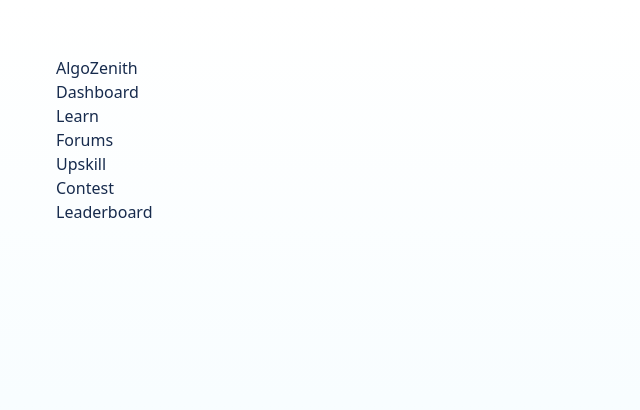
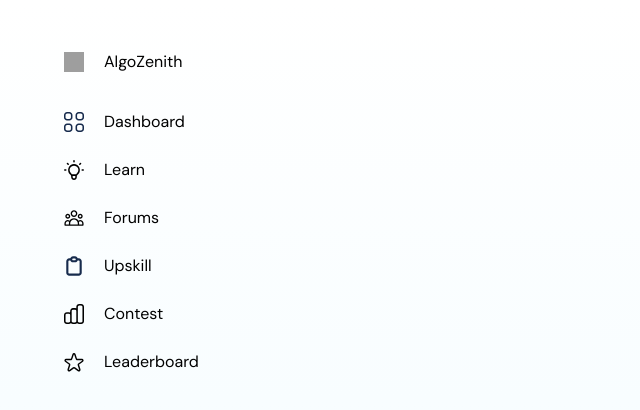
Before and after one commit to abhishekbadole8/dashboard-assigment, a React (Vite) app: page / in a window 1280 px wide. Shown: the top 410 px of the page, without its empty margins (0-640 px from the left). Built offline with nearby package versions, Linux system fonts and the light colour scheme; grey boxes are pictures that could not be loaded.

Commit message:
feat: Aside created

```diff
--- a/index.html
+++ b/index.html
@@ -1,13 +1,21 @@
 <!doctype html>
 <html lang="en">
+
 <head>
   <meta charset="UTF-8" />
   <link rel="icon" type="image/svg+xml" href="/vite.svg" />
   <meta name="viewport" content="width=device-width, initial-scale=1.0" />
   <title>UpSkill</title>
+  <link rel="preconnect" href="https://fonts.googleapis.com">
+  <link rel="preconnect" href="https://fonts.gstatic.com" crossorigin>
+  <link
+    href="https://fonts.googleapis.com/css2?family=DM+Sans:ital,opsz,wght@0,9..40,100..1000;1,9..40,100..1000&display=swap"
+    rel="stylesheet">
 </head>
+
 <body>
   <div id="root"></div>
   <script type="module" src="/src/main.jsx"></script>
 </body>
+
 </html>
--- a/src/App.jsx
+++ b/src/App.jsx
@@ -8,7 +8,7 @@
 function App() {
   return (
     <Router>
-      <div className='w-full h-screen p-14 flex bg-white-to-light-blue'>
+      <div className='w-full h-screen p-10 flex bg-white-to-light-blue font-sans'>
         <Routes>
           <Route path="/" element={<UpSkill />} />
           <Route path="/upskill" element={<UpSkill />} />
--- a/src/components/Aside.jsx
+++ b/src/components/Aside.jsx
@@ -1,7 +1,6 @@
 import React from 'react'
 import { icons } from "../constants"
-
-export default function Aside() {
+import AsideItems from './AsideItems';
 
 const asideItems = [
   {
@@ -12,43 +11,49 @@
   {
     id: 2,
     title: 'Dashboard',
-      icon: icons.dashboard
+    icon: icons.dashboard,
+    path: '/dashboard'
   },
   {
     id: 3,
     title: 'Learn',
-      icon: icons.bulb
+    icon: icons.bulb,
+    path: '/learn'
   },
   {
     id: 4,
     title: 'Forums',
-      icon: icons.people
+    icon: icons.people,
+    path: '/forum'
   },
   {
     id: 5,
     title: 'Upskill',
-      icon: icons.clipboard
+    icon: icons.clipboard,
+    path: '/upskill'
   },
   {
     id: 6,
     title: 'Contest',
-      icon: icons.growth
-
+    icon: icons.growth,
+    path: '/contest'
   },
   {
     id: 7,
     title: 'Leaderboard',
-      icon: icons.star
-
+    icon: icons.star,
+    path: '/leaderboard'
   }
 ]
 
+export default function Aside() {
+
   return (
-    <aside className='w-full  max-w-[250px] '>
+    <aside className='w-full h-full pl-2 pr-4 max-w-[250px]'>
 
-      <ul>
-        {asideItems.map(({ id, icon, title }) => (
-          <li key={id} className='list-none text-secondary'>{title}</li>
+      <ul className=''>
+        {asideItems.map((item) => (
+          <AsideItems key={item.id} item={item} />
         ))}
       </ul>
 
--- /dev/null
+++ b/src/components/AsideItems.jsx
@@ -0,0 +1,15 @@
+import { useLocation } from 'react-router-dom'
+
+export default function AsideItems({ item }) {
+    const { pathname } = useLocation();
+
+    const { icon, title, path } = item
+
+    return (
+        <li className={`first:mb-4 list-none flex items-center gap-x-5 rounded-md py-2.5 px-4 mb-1 cursor-pointer hover:bg-[#D6F4FF]
+        ${pathname === path ? 'bg-[#D6F4FF]' : ''}`}>
+            <img src={icon} alt="icon" className='w-5 h-5' />
+            <p className='text-black font-normal text-base'>{title}</p>
+        </li>
+    )
+}
--- a/tailwind.config.js
+++ b/tailwind.config.js
@@ -9,6 +9,9 @@
       backgroundImage: {
         "white-to-light-blue": "linear-gradient(to bottom, #FFFFFF, #F1FBFF)",
       },
+      fontFamily: {
+        sans: ['"DM Sans"', 'sans-serif'],
+      },
     },
   },
   plugins: [],
```
Lines whose indentation alone changed are shown as unchanged.
